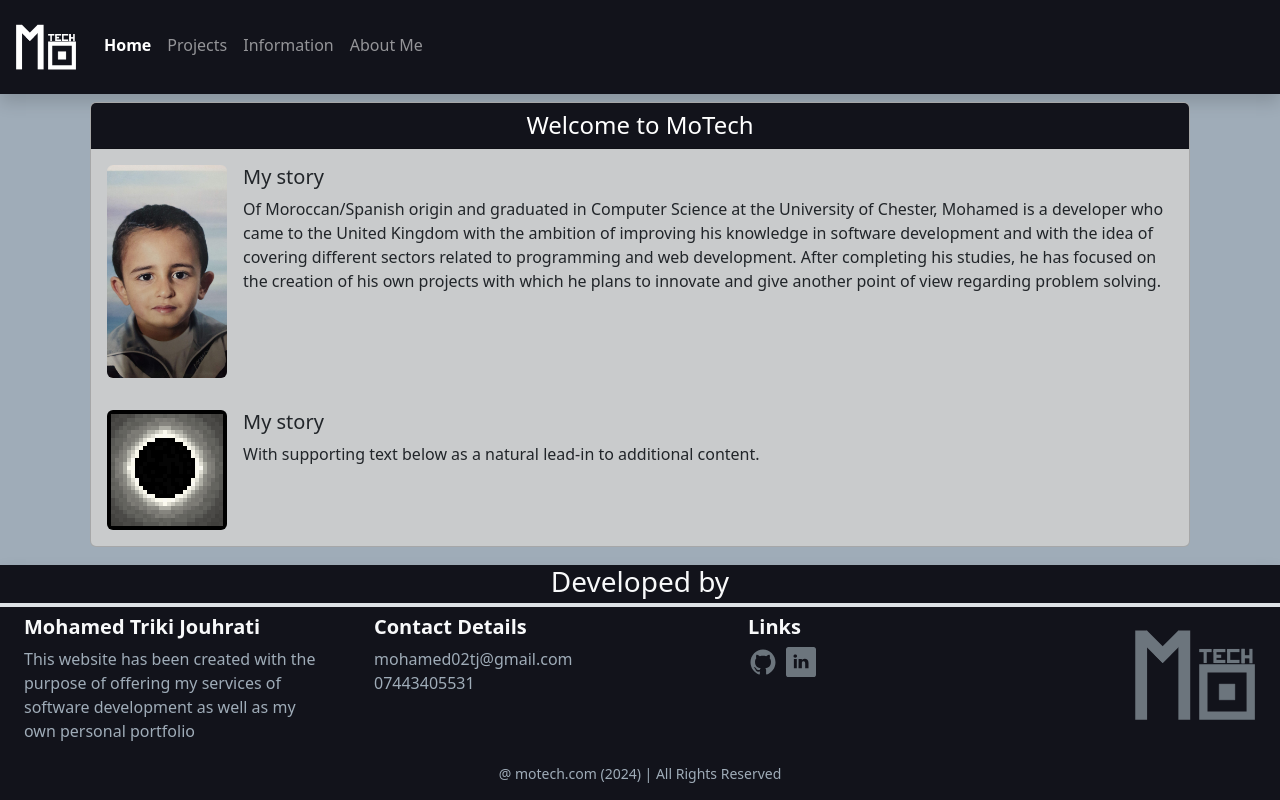
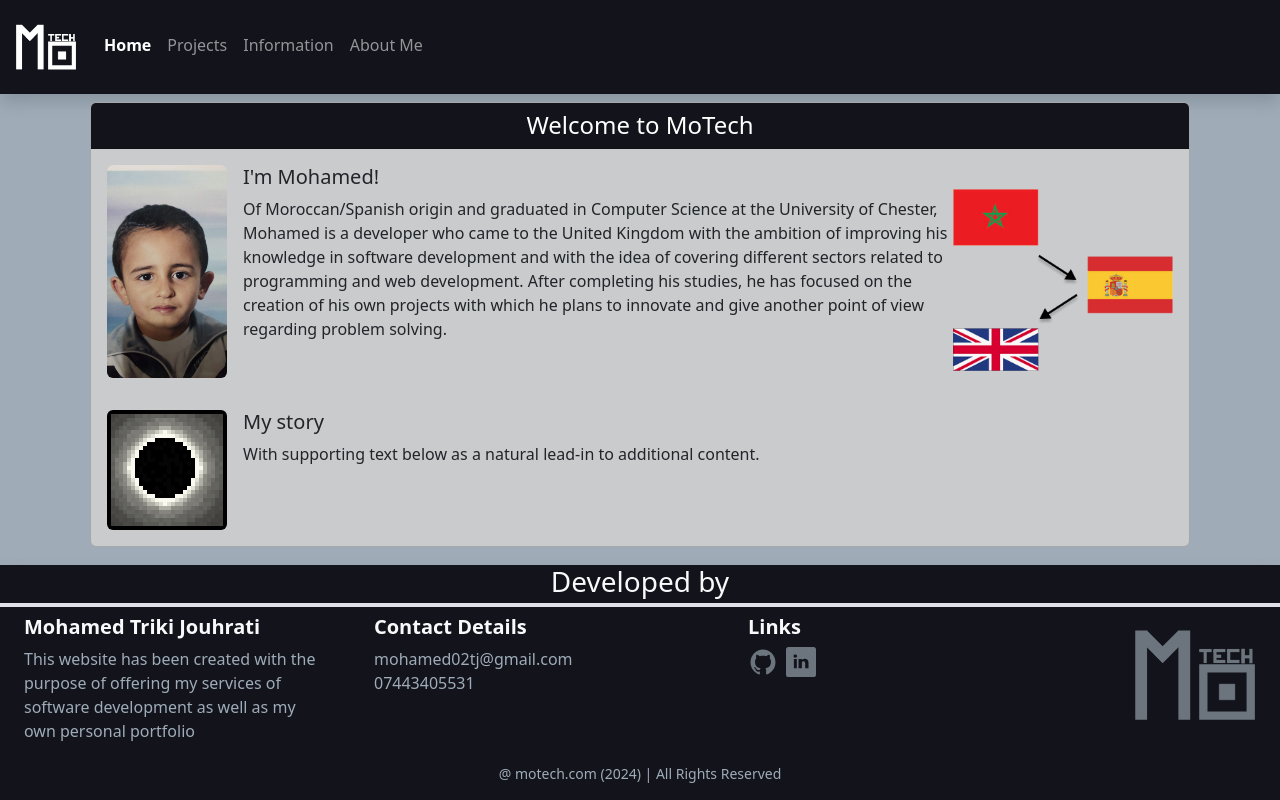
Before and after one commit to Mohamed-git-TJ/mo-tech, a React (Vite) app: page / in a window 1280 px wide. Built offline with nearby package versions, Linux system fonts and the light colour scheme.

Commit message:
Flags image implementation in Home Page

```diff
--- a/src/components/MainCard.tsx
+++ b/src/components/MainCard.tsx
@@ -5,9 +5,10 @@ import "../scssFiles/main.scss";
 interface MainCardProps {
   imgSrcPath: string;
   imgSrcPath1: string;
+  flagsPath: string;
 }
 
-function MainCard({ imgSrcPath, imgSrcPath1 }: MainCardProps) {
+function MainCard({ imgSrcPath, imgSrcPath1, flagsPath }: MainCardProps) {
   return (
     <div className="card mx-2 my-2 bg-info">
       <h4 className="card-header bg-success text-white text-center">
@@ -25,7 +26,7 @@ function MainCard({ imgSrcPath, imgSrcPath1 }: MainCardProps) {
           />
         </div>
         <div className="flex-grow-1 ms-3">
-          <h5 className="card-title">My story</h5>
+          <h5 className="card-title">I'm Mohamed!</h5>
           <p className="card-text">
             Of Moroccan/Spanish origin and graduated in Computer Science at the
             University of Chester, Mohamed is a developer who came to the United
@@ -36,6 +37,15 @@ function MainCard({ imgSrcPath, imgSrcPath1 }: MainCardProps) {
             which he plans to innovate and give another point of view regarding
             problem solving.
           </p>
+        </div>
+        <div className="flex-shrink-0">
+          <img
+            src={flagsPath}
+            width="220"
+            height="220"
+            className="img-fluid  mt-4"
+            alt=""
+          />
         </div>
       </div>
       <div className="card-body d-flex">
--- a/src/pages/Home.tsx
+++ b/src/pages/Home.tsx
@@ -1,10 +1,17 @@
 import imagePath from "../assets/eclipse.png";
 import imagePath1 from "../assets/mohamedColegio.jpg";
+import flagsPath from "../assets/flags.png";
 import MainCard from "../components/MainCard";
 
 function Home() {
   //const [selectedIndex, setSelectedIndex] = useState(-1);
-  return <MainCard imgSrcPath={imagePath1} imgSrcPath1={imagePath} />;
+  return (
+    <MainCard
+      imgSrcPath={imagePath1}
+      imgSrcPath1={imagePath}
+      flagsPath={flagsPath}
+    />
+  );
 }
 
 export default Home;
```
Also changed, not shown: src/assets/flags.png (added).
